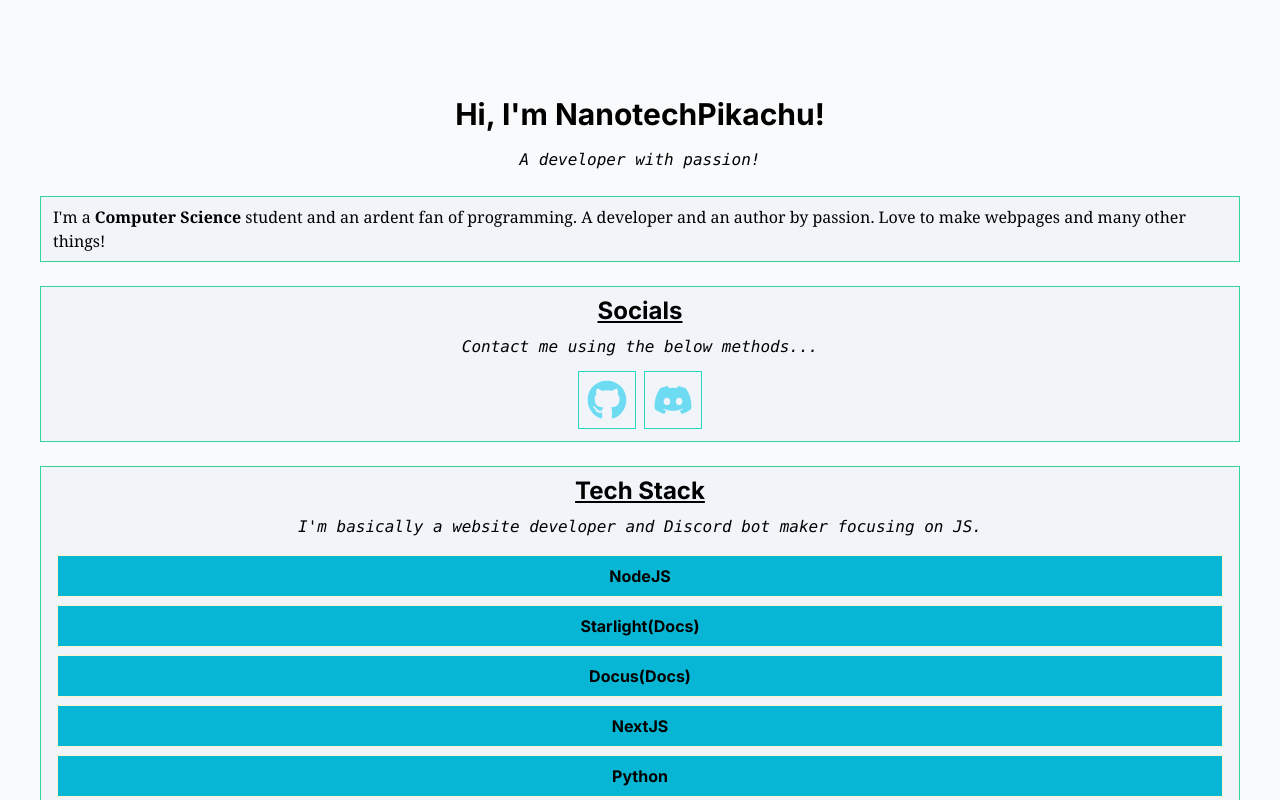
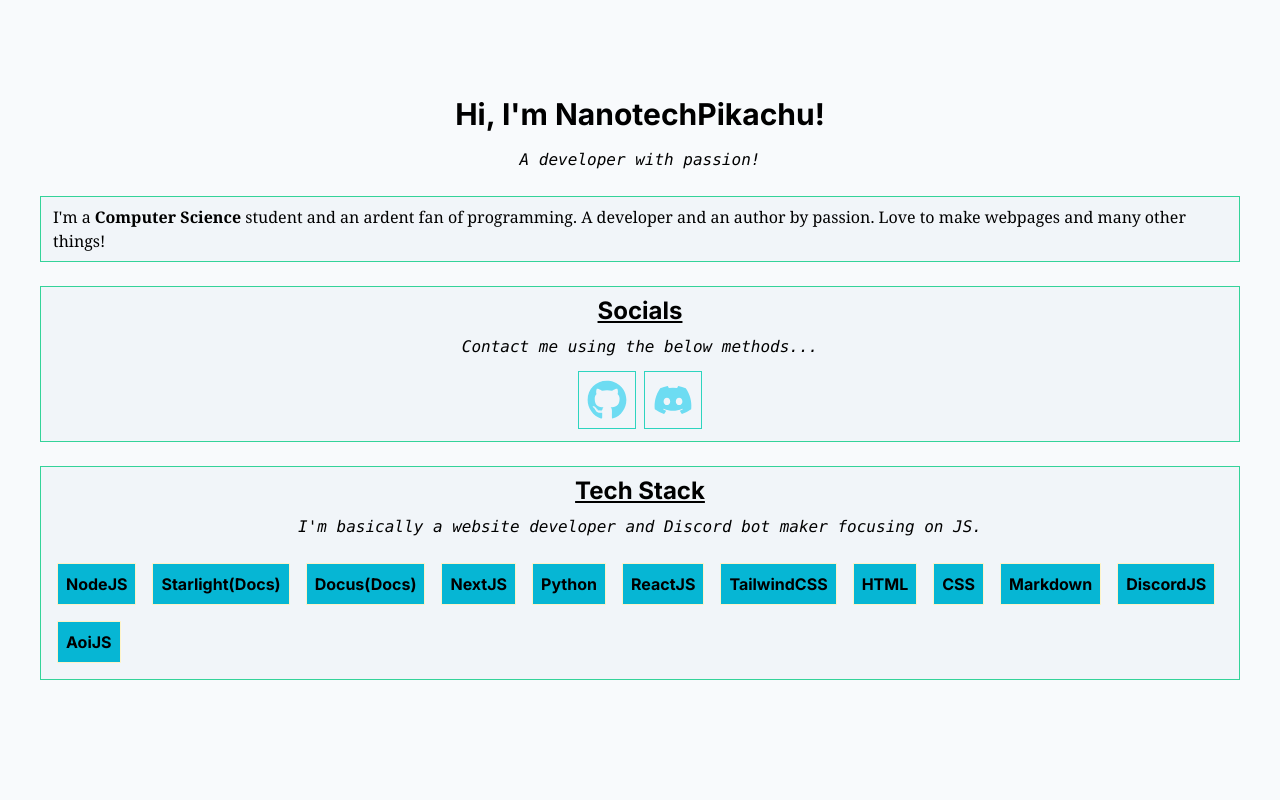
Before and after one commit to NanotechPikachu/Portfolio, a Next.js app: page / in a window 1280 px wide. Shown: the top 800 px of the page. Built offline with nearby package versions, Linux system fonts and the light colour scheme.

Commit message:
Update PLKnown.jsx

```diff
--- a/src/components/PLKnown.jsx
+++ b/src/components/PLKnown.jsx
@@ -2,7 +2,7 @@ export default function PLKnown() {
   let p = ["NodeJS", "Starlight(Docs)", "Docus(Docs)", "NextJS", "Python", "ReactJS", "TailwindCSS", "HTML", "CSS", "Markdown", "DiscordJS", "AoiJS"];
   return (
     <>
-    <div className="mt-4 ml-2 mr-2 mb-2">
+    <div className="mt-4 ml-2 mr-2 mb-2 flex flex-wrap">
     {
     p.map((x) => (
       <div key={x} className="p-2 m-2 dark:bg-cyan-400 bg-cyan-500 text-center hover:p-3 font-bold text-black border border-amber-100">
```
